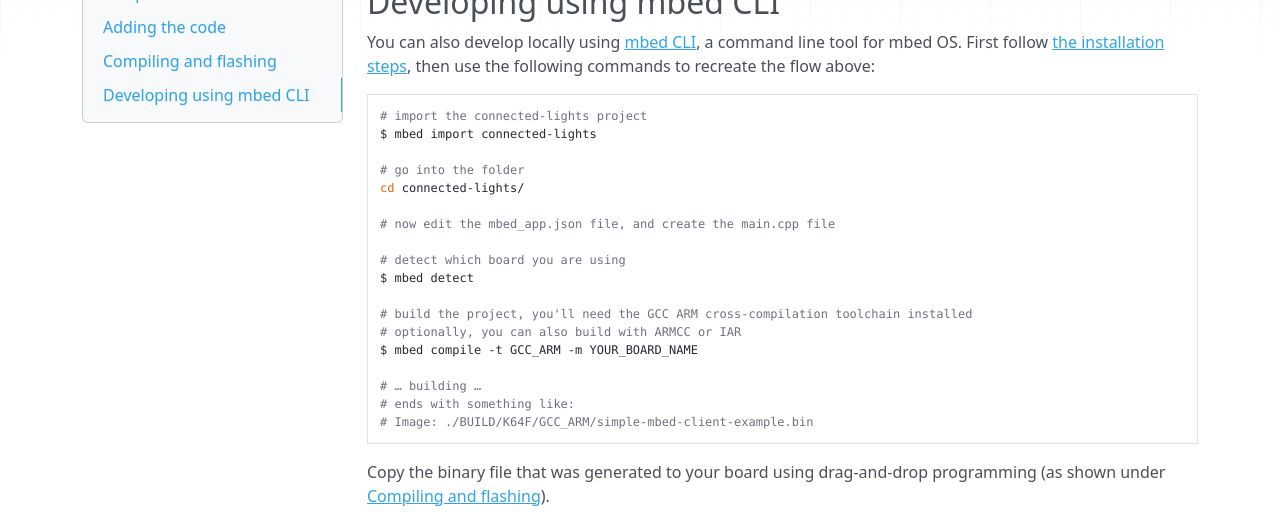
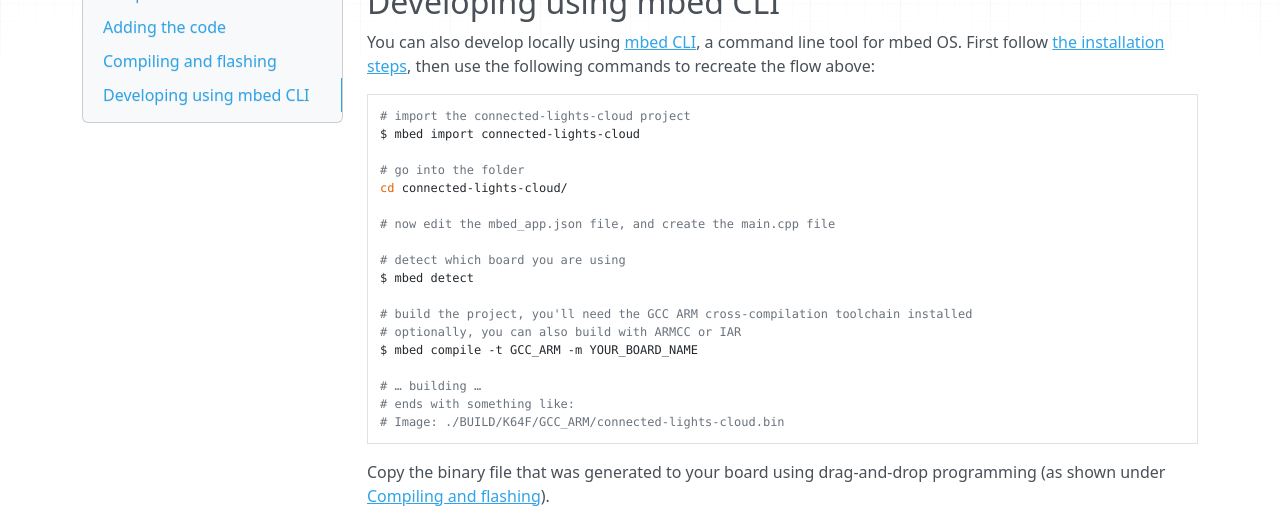
Before and after one commit to PelionIoT/connected-lights-cloud, an MkDocs documentation site: the page built from docs/3_software.md, in a window 1280 px wide and 900 px high, scrolled down 3957 px. Shown: the part 249-767 px from the top of the window. Built offline with MkDocs 1.6.1, drawn with Linux system fonts in a browser that asks for light colours; nearby versions of some CDN libraries; old or Windows-style settings are respelled for this version of MkDocs; some of the changed text lies outside the part shown.

Commit message:
Update images

````diff
--- a/docs/3_software.md
+++ b/docs/3_software.md
@@ -18,7 +18,7 @@ Part of the ARM mbed IoT Device Platform is an online compiler, which we will us
 
     <span class="images">![Import from URL](assets/lights18.png)</span>
 
-1. Under **Source URL** enter `https://github.com/armmbed/connected-lights`.
+1. Under **Source URL** enter `https://github.com/armmbed/connected-lights-cloud`.
 
     Do not check the **Update all libraries to the latest revision** box.
 
@@ -139,11 +139,11 @@ After flashing the application, you can test it by waving your hand in front of
 You can also develop locally using [mbed CLI](http://github.com/armmbed/mbed-cli), a command line tool for mbed OS. First follow [the installation steps](https://github.com/ARMmbed/mbed-cli#installing-mbed-cli), then use the following commands to recreate the flow above:
 
 ```bash
-# import the connected-lights project
-$ mbed import connected-lights
+# import the connected-lights-cloud project
+$ mbed import connected-lights-cloud
 
 # go into the folder
-cd connected-lights/
+cd connected-lights-cloud/
 
 # now edit the mbed_app.json file, and create the main.cpp file
 
@@ -156,7 +156,7 @@ $ mbed compile -t GCC_ARM -m YOUR_BOARD_NAME
 
 # … building …
 # ends with something like:
-# Image: ./BUILD/K64F/GCC_ARM/simple-mbed-client-example.bin
+# Image: ./BUILD/K64F/GCC_ARM/connected-lights-cloud.bin
 ```
 
 Copy the binary file that was generated to your board using drag-and-drop programming (as shown under [Compiling and flashing](#compiling-and-flashing)).
````
Also changed, not shown: docs/2_circuit.md (+1 -1 lines), docs/assets/lights10.jpg (deleted), docs/assets/lights11.png, docs/assets/lights12.png, docs/assets/lights14.png, docs/assets/lights16.png, docs/assets/lights9.png (deleted).
